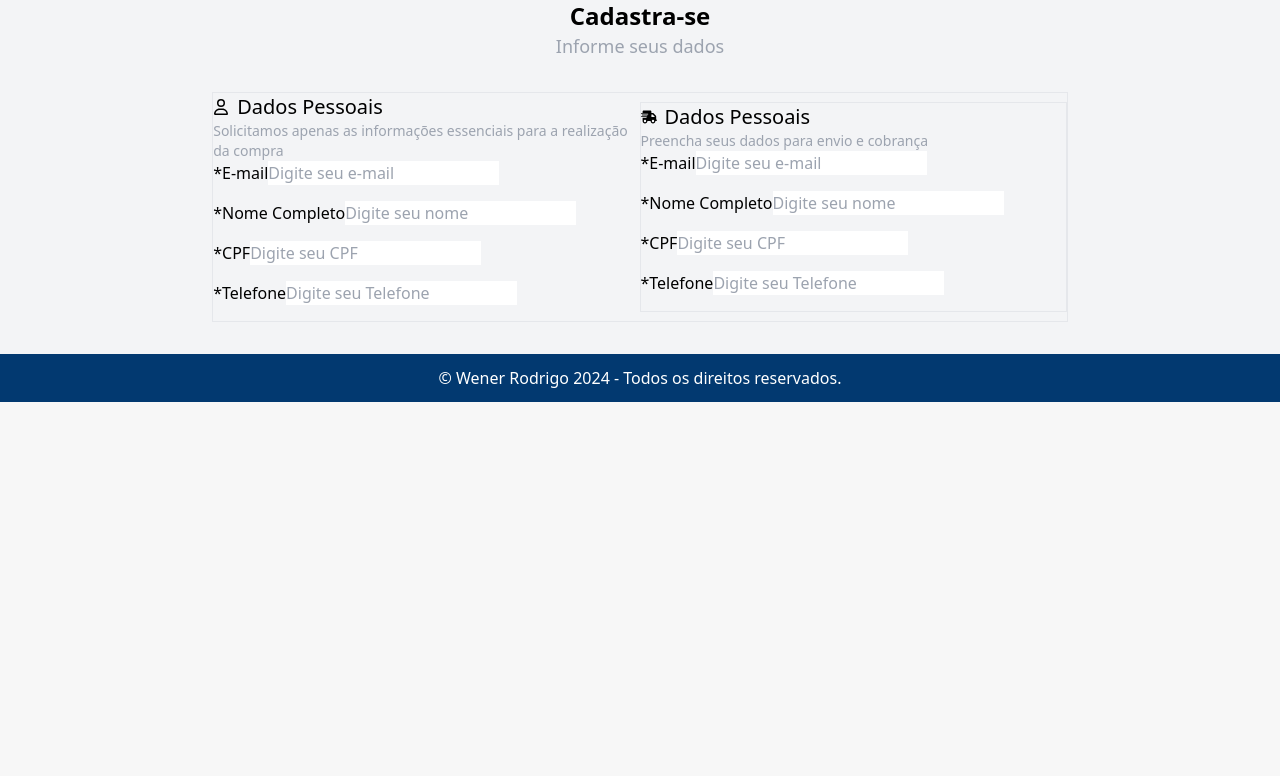
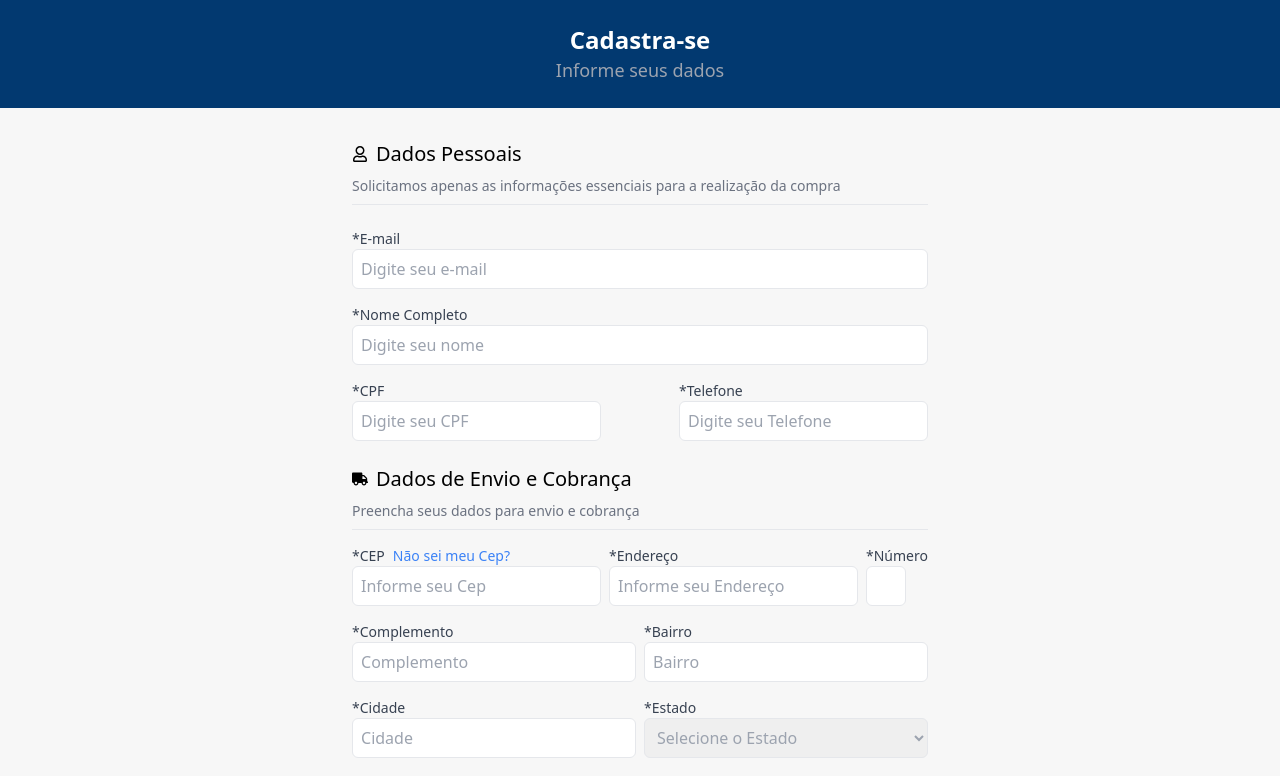
Before and after one commit to WenerRodrigo/market-react, a React (Vite) app: page /register in a window 1280 px wide. Shown: the top 776 px of the page. Built offline with nearby package versions, Linux system fonts and the light colour scheme.

Commit message:
chore: validating registration form

```diff
--- a/src/screens/createdAccount/index.tsx
+++ b/src/screens/createdAccount/index.tsx
@@ -1,69 +1,184 @@
 import React from "react";
-import { FaRegUser } from "react-icons/fa6";
-import { FaTruckFast } from "react-icons/fa6";
+import { FaRegUser, FaTruck } from "react-icons/fa";
 
 export const CreatedAccount = () => {
   return (
-    <div className="bg-gray-100">
-      <div className="flex items-center justify-center mb-8 flex-col">
-        <h1 className="text-2xl font-bold">Cadastra-se</h1>
-        <h4 className="text-lg text-gray-400">Informe seus dados</h4>
+    <div className="w-full flex flex-col items-center">
+      <div className="lg:w-6/12 w-full border-r border-gray-200">
+        <div className="flex items-center justify-center mb-8 flex-col bg-primary py-6">
+          <h1 className="text-2xl font-bold text-white">Cadastra-se</h1>
+          <h4 className="text-lg text-gray-400 border-4">Informe seus dados</h4>
         </div>
-      <div className="w-full p-8 flex items-center justify-center">
-        <div className="flex gap-10 items-center justify-center border" >
-          <div className="w-full">
-            <div className="flex items-center gap-2">
+        <div className="p-8 flex items-center justify-center">
+          <div className="flex gap-10 items-start justify-center flex-col">
+            <div className="flex items-center gap-2 mb-2">
               <FaRegUser />
               <h4 className="text-xl">Dados Pessoais</h4>
             </div>
-            <p className="text-sm text-gray-400">
+            <p className="text-sm text-gray-500 mb-2">
               Solicitamos apenas as informações essenciais para a realização da
               compra
             </p>
-            <form action="" className="">
-              <div className="mb-4">
-                <label>*E-mail</label>
-                <input type="text" placeholder="Digite seu e-mail" />
+            <span className="flex items-center border-b"></span>
+            <form action="" className="py-6">
+              <div className="flex items-start justify-start flex-col mb-4">
+                <label className="text-sm text-gray-700">*E-mail</label>
+                <input
+                  type="text"
+                  placeholder="Digite seu e-mail"
+                  className="w-full h-10 border rounded-md px-2 text-gray-400"
+                />
               </div>
-              <div className="mb-4">
-                <label>*Nome Completo</label>
-                <input type="text" placeholder="Digite seu nome" />
+              <div className="flex items-start justify-start flex-col mb-4">
+                <label className="text-sm text-gray-700">*Nome Completo</label>
+                <input
+                  type="text"
+                  placeholder="Digite seu nome"
+                  className="w-full h-10 border rounded-md px-2 text-gray-400"
+                />
               </div>
-              <div className="mb-4">
-                <label>*CPF</label>
-                <input type="number" placeholder="Digite seu CPF" />
+              <div className="flex items-center justify-between gap-2">
+                <div className="flex items-start justify-start flex-col">
+                  <label className="text-sm text-gray-700">*CPF</label>
+                  <input
+                    type="text"
+                    placeholder="Digite seu CPF"
+                    className="w-full h-10 border rounded-md px-2 text-gray-400"
+                  />
                 </div>
-              <div className="mb-4">
-                <label>*Telefone</label>
-                <input type="number" placeholder="Digite seu Telefone" />
+                <div className="flex items-start justify-start flex-col">
+                  <label className="text-sm text-gray-700">*Telefone</label>
+                  <input
+                    type="text"
+                    placeholder="Digite seu Telefone"
+                    className="w-full h-10 border rounded-md px-2 text-gray-400"
+                  />
                 </div>
-            </form>
               </div>
 
-          <div className="w-full border">
-            <div className="flex items-center gap-2">
-              <FaTruckFast />
-              <h4 className="text-xl">Dados Pessoais</h4>
+              <div className="flex items-center justify-center w-full flex-col sm:w-1/2 py-6">
+                <div className="w-full">
+                  <div className="flex items-center gap-2 mb-2">
+                    <FaTruck />
+                    <h4 className="text-xl">Dados de Envio e Cobrança</h4>
                   </div>
-            <p className="text-sm text-gray-400">
+                  <p className="text-sm text-gray-500 mb-2">
                     Preencha seus dados para envio e cobrança
                   </p>
-            <form action="" className="">
-              <div className="mb-4"> {/* Adicionando espaço abaixo */}
-                <label>*E-mail</label>
-                <input type="text" placeholder="Digite seu e-mail" />
+                  <span className="flex items-center border-b"></span>
+
+                  <div className="w-full flex items-center justify-around gap-2">
+                    <div className="flex items-start justify-start flex-col py-4">
+                      <label className="text-sm text-gray-700">
+                        *CEP
+                        <a
+                          href="https://buscacepinter.correios.com.br/app/endereco/index.php"
+                          target="_blank"
+                          className="px-2 text-sm text-blue-500 cursor-pointer"
+                        >
+                          Não sei meu Cep?
+                        </a>
+                      </label>
+                      <input
+                        type="text"
+                        placeholder="Informe seu Cep"
+                        className="w-full h-10 border rounded-md px-2 text-gray-400"
+                      />
                     </div>
-              <div className="mb-4"> {/* Adicionando espaço abaixo */}
-                <label>*Nome Completo</label>
-                <input type="text" placeholder="Digite seu nome" />
+                    <div className="flex items-start justify-start flex-col py-4">
+                      <label className="text-sm text-gray-700">*Endereço</label>
+                      <input
+                        type="text"
+                        placeholder="Informe seu Endereço"
+                        className="w-full h-10 border rounded-md px-2 text-gray-400"
+                      />
                     </div>
-              <div className="mb-4"> {/* Adicionando espaço abaixo */}
-                <label>*CPF</label>
-                <input type="number" placeholder="Digite seu CPF" />
+                    <div className="flex items-end justify-end flex-col py-4">
+                      <label className="text-sm text-gray-700">*Número</label>
+                      <input
+                        type="text"
+                        className="w-10 h-10 border rounded-md text-gray-400"
+                      />
                     </div>
-              <div className="mb-4"> {/* Adicionando espaço abaixo */}
-                <label>*Telefone</label>
-                <input type="number" placeholder="Digite seu Telefone" />
+                  </div>
+                  <div className="w-full flex items-center justify-between gap-2">
+                    <div className="flex w-full items-start justify-start flex-col mb-4">
+                      <label className="text-sm text-gray-700">
+                        *Complemento
+                      </label>
+                      <input
+                        type="text"
+                        placeholder="Complemento"
+                        className="h-10 border rounded-md px-2 text-gray-400"
+                      />
+                    </div>
+                    <div className="flex w-full items-start justify-start flex-col mb-4">
+                      <label className="text-sm text-gray-700">*Bairro</label>
+                      <input
+                        type="text"
+                        placeholder="Bairro"
+                        className="h-10 border rounded-md px-2 text-gray-400"
+                      />
+                    </div>
+                  </div>
+                  <div className="flex items-center justify-between gap-2">
+                    <div className="w-full flex items-start justify-start flex-col mb-4">
+                      <label className="text-sm text-gray-700">*Cidade</label>
+                      <input
+                        type="number"
+                        placeholder="Cidade"
+                        className="w-full h-10 border rounded-md px-2 text-gray-400"
+                      />
+                    </div>
+                    <div className="w-full flex items-start justify-start flex-col mb-4">
+                      <label className="text-sm text-gray-700">*Estado</label>
+                      <select
+                        className="w-full h-10 border rounded-md px-2 text-gray-400"
+                        name="estado"
+                        id="estado"
+                      >
+                        <option value="">Selecione o Estado</option>
+                        <option value="AC">Acre</option>
+                        <option value="AL">Alagoas</option>
+                        <option value="AP">Amapá</option>
+                        <option value="AM">Amazonas</option>
+                        <option value="BA">Bahia</option>
+                        <option value="CE">Ceará</option>
+                        <option value="DF">Distrito Federal</option>
+                        <option value="ES">Espírito Santo</option>
+                        <option value="GO">Goiás</option>
+                        <option value="MA">Maranhão</option>
+                        <option value="MT">Mato Grosso</option>
+                        <option value="MS">Mato Grosso do Sul</option>
+                        <option value="MG">Minas Gerais</option>
+                        <option value="PA">Pará</option>
+                        <option value="PB">Paraíba</option>
+                        <option value="PR">Paraná</option>
+                        <option value="PE">Pernambuco</option>
+                        <option value="PI">Piauí</option>
+                        <option value="RJ">Rio de Janeiro</option>
+                        <option value="RN">Rio Grande do Norte</option>
+                        <option value="RS">Rio Grande do Sul</option>
+                        <option value="RO">Rondônia</option>
+                        <option value="RR">Roraima</option>
+                        <option value="SC">Santa Catarina</option>
+                        <option value="SP">São Paulo</option>
+                        <option value="SE">Sergipe</option>
+                        <option value="TO">Tocantins</option>
+                      </select>
+                    </div>
+                  </div>
+                  <div className="flex w-full items-start justify-start flex-col mb-4">
+                      <label className="text-sm text-gray-700">
+                        *Referência de Endereço
+                      </label>
+                      <input
+                        type="text"
+                        placeholder="Referência de Endereço"
+                        className="h-10 border rounded-md px-2 text-gray-400"
+                      />
+                    </div>
+                </div>
               </div>
             </form>
           </div>
```
Lines whose indentation alone changed are shown as unchanged.
